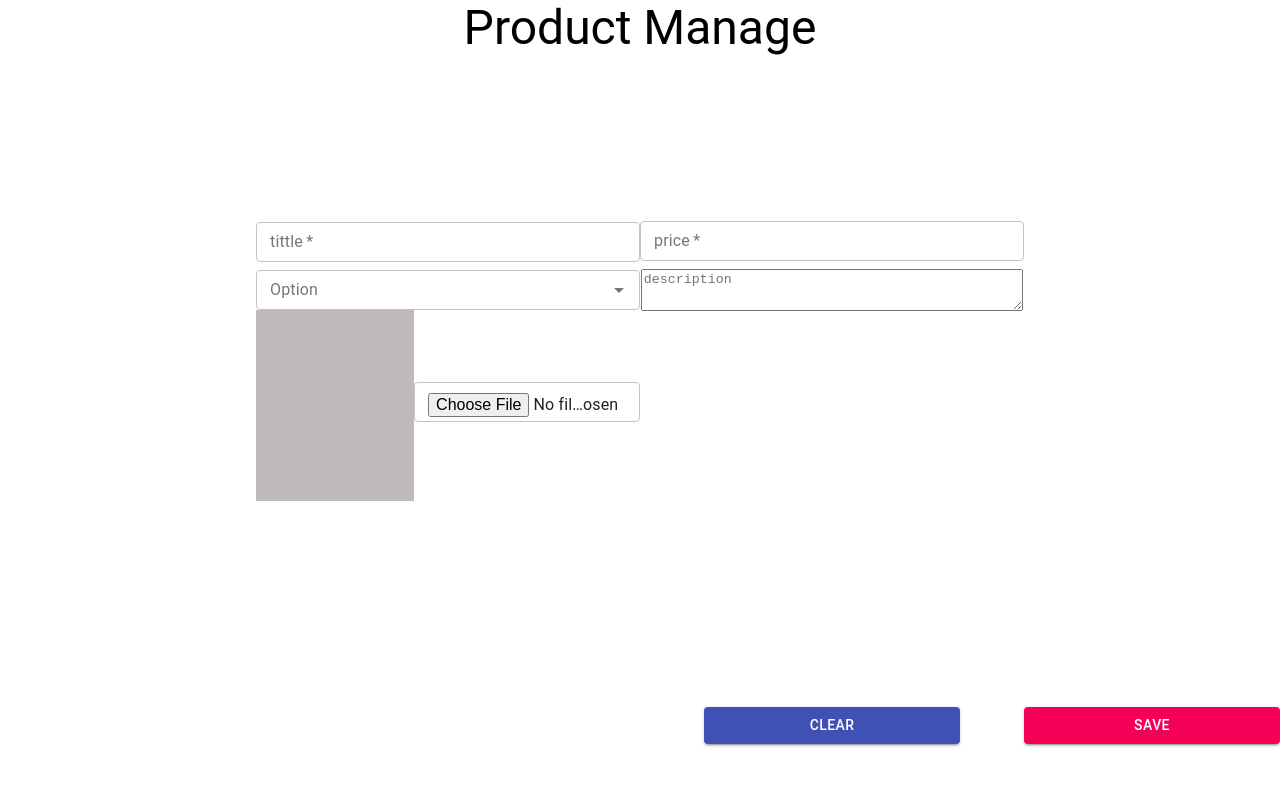
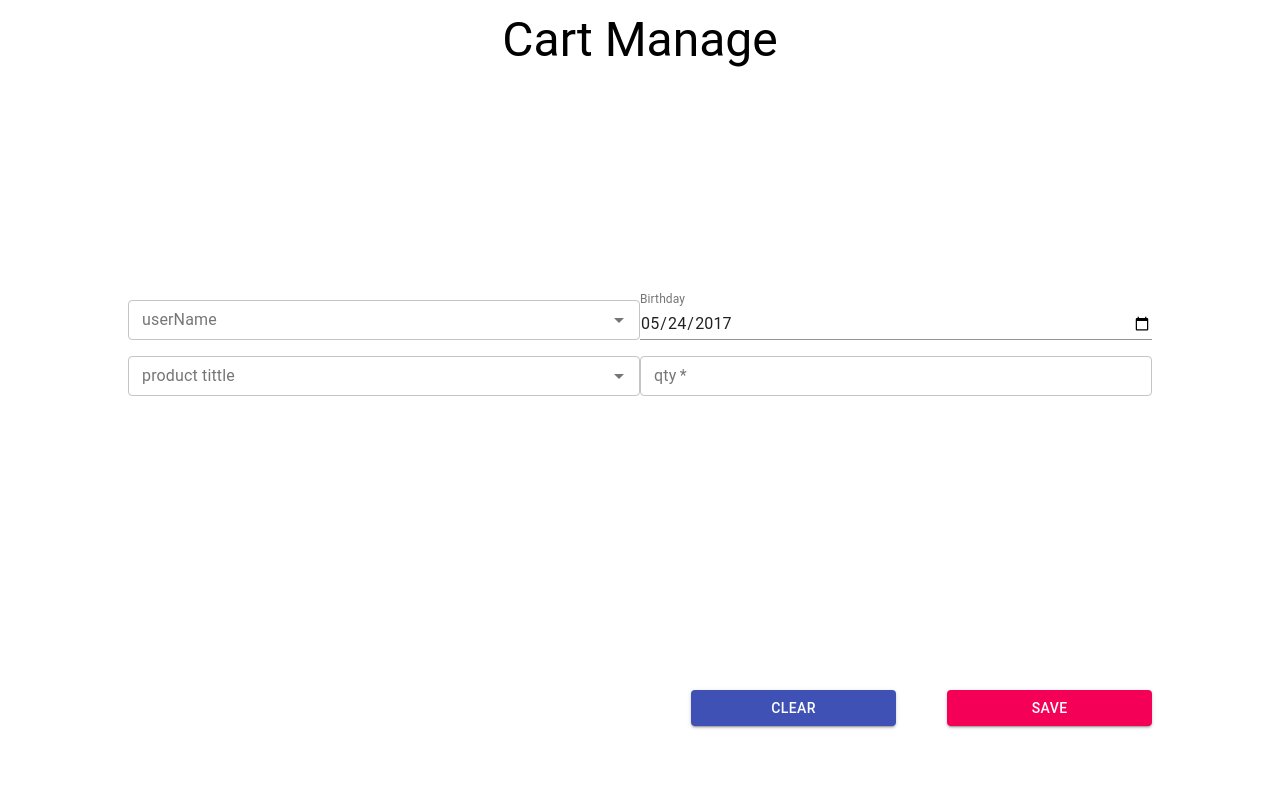
Before and after one commit to TharinduShantha98/react-Assigment01, a React (Create React App) app: page / in a window 1280 px wide. Shown: the top 786 px of the page. Built offline with nearby package versions, Linux system fonts and the light colour scheme.

Commit message:
created cart manage

```diff
--- a/package.json
+++ b/package.json
@@ -3,9 +3,11 @@
   "version": "0.1.0",
   "private": true,
   "dependencies": {
+    "@date-io/date-fns": "^2.14.0",
     "@material-ui/core": "^4.12.4",
     "@material-ui/icons": "^4.11.3",
     "@material-ui/lab": "^4.0.0-alpha.61",
+    "@material-ui/pickers": "^3.3.10",
     "@testing-library/jest-dom": "^5.16.5",
     "@testing-library/react": "^13.3.0",
     "@testing-library/user-event": "^13.5.0",
--- a/src/app/App.js
+++ b/src/app/App.js
@@ -2,6 +2,7 @@ import React from "react";
 import Login from "../pages/login/login";
 import UserRegistration from "../pages/UserRegistration/UserRegistration";
 import ProductMange from "../pages/ProducetMange/producetMange";
+import CartManage from "../pages/CartManage/CartManage";
 
 
 function App() {
@@ -12,7 +13,8 @@ function App() {
 
      //<Login/>
     //  <UserRegistration/>
-      <ProductMange/>
+    //  <ProductMange/>
+      <CartManage/>
 
 
 
--- /dev/null
+++ b/src/pages/CartManage/CartManage.jsx
@@ -0,0 +1,168 @@
+import React, {Component} from "react";
+import {styleSheet} from "./index";
+import withStyles from "@material-ui/core/styles/withStyles";
+import Typography from "@material-ui/core/Typography";
+import Autocomplete from "@material-ui/lab/Autocomplete";
+import TextField from "@material-ui/core/TextField";
+import Button from "@material-ui/core/Button";
+
+
+class CartManage extends Component{
+    constructor(props) {
+        super(props);
+
+        this.state={
+            position1: [
+                { label: 'AirPort'},
+                { label: 'Trip' },
+                { label: 'Wedding' },
+                { label: 'self driving' },
+                { label: 'add driver' },
+
+            ],
+
+            position2: [
+                { label: 'AirPort'},
+                { label: 'Trip' },
+                { label: 'Wedding' },
+                { label: 'self driving' },
+                { label: 'add driver' },
+
+            ],
+        }
+    }
+
+
+
+
+
+
+
+
+    render() {
+        const {classes} = this.props;
+
+
+
+        return(
+            <div className={classes.container}>
+                <Typography variant="h3">Cart Manage</Typography>
+
+                <div className={classes.container_main1} >
+                    <div className={classes.container_main1_div1}>
+                        <Autocomplete
+                            disablePortal
+                            id="combo-box-demo"
+
+                            options={this.state.position1}
+                            sx={{ width: 300 }}
+                            renderInput={(params) => <TextField {...params}
+                                                                label="userName"
+                                                                variant="outlined"
+                                                                size={"small"}
+
+                            />}
+                            getOptionLabel={
+                                (option) => option.label
+                            }
+
+                            size="small"
+                            //variant="outlined"
+
+
+                            style={{ width: '100%' }}
+                        />
+
+                        <Autocomplete
+                            disablePortal
+                            id="combo-box-demo"
+
+                            options={this.state.position2}
+                            sx={{ width: 300 }}
+                            renderInput={(params) => <TextField {...params}
+                                                                label="product tittle"
+                                                                variant="outlined"
+                                                                size={"small"}
+
+                            />}
+                            getOptionLabel={
+                                (option) => option.label
+                            }
+
+                            size="small"
+                            //variant="outlined"
+
+
+                            style={{ width: '100%' ,
+                                marginTop:"3%",
+
+                            }}
+                        />
+                    </div>
+
+                    <div className={classes.container_main1_div2}>
+                        <TextField
+                            id="date"
+                            label="Birthday"
+                            type="date"
+                            defaultValue="2017-05-24"
+                            //  className={classes.textField}
+                            InputLabelProps={{
+                                shrink: true,
+                            }}
+                            fullWidth
+                        />
+
+
+                        <TextField
+                            margin="normal"
+                            required
+                            fullWidth
+                            id="qty"
+                            label="qty"
+                            name="qty"
+                            //  autoComplete="email"
+                            variant="outlined"
+                            size={'small'}
+
+                        />
+
+
+
+
+                    </div>
+                </div>
+
+                <div className={classes.container_main2}>
+                    <Button
+                        variant="contained"
+                        color="primary"
+                        style={{width:"20%",
+                            marginLeft:"5%"
+                        }}
+                    >
+                        Clear
+                    </Button>
+                    <Button
+                        variant="contained"
+                        color="secondary"
+                        style={{width:"20%",
+                            marginLeft:"5%"
+                        }}
+                    >
+                        Save
+                    </Button>
+
+
+
+                </div>
+
+
+            </div>
+
+        )
+    }
+
+}
+
+export default withStyles (styleSheet)(CartManage)
--- /dev/null
+++ b/src/pages/CartManage/index.js
@@ -0,0 +1,56 @@
+export const styleSheet={
+    container:{
+        width:"100vw",
+        height:"100vh",
+  //      backgroundColor:"#efebeb",
+        display:"flex",
+        alignItems:"center",
+        justifyContent:"center",
+        flexDirection:"column"
+
+    },
+
+    container_main1:{
+
+        width:"80%",
+        height:"70%",
+ //       backgroundColor:"#dba1a1",
+        display:"flex",
+        alignItems:"center",
+        justifyContent:"center",
+        flexDirection:"row"
+    },
+    container_main2:{
+
+        width:"80%",
+        height:"20%",
+ //      backgroundColor:"#d95555",
+        display:"flex",
+        alignItems:"center",
+        justifyContent:"right",
+        flexDirection:"row"
+    },
+    container_main1_div1:{
+        width:"50%",
+        height:"100%",
+ //       backgroundColor:"#55a0d9",
+        display:"flex",
+        alignItems:"center",
+        justifyContent:"center",
+        flexDirection:"column"
+
+
+    },
+
+    container_main1_div2:{
+        width:"50%",
+        height:"100%",
+ //       backgroundColor:"#9755d9",
+        display:"flex",
+        alignItems:"center",
+        justifyContent:"center",
+        flexDirection:"column"
+
+
+    },
+}
--- a/src/pages/ProducetMange/index.js
+++ b/src/pages/ProducetMange/index.js
@@ -3,7 +3,7 @@ export const styleSheet ={
     container:{
         width:"100vw",
         height:"100vh",
-   //     backgroundColor:"#e85858",
+  //      backgroundColor:"#e85858",
         display:'flex',
         flexDirection:"column",
         alignItems:"center",
@@ -15,7 +15,7 @@ export const styleSheet ={
     container_main1:{
         width:"100%",
         height:"80%",
- //       backgroundColor:"#58e8dc",
+   //     backgroundColor:"#58e8dc",
         display:'flex',
         flexDirection:"row",
         alignItems:"center",
```
Also changed, not shown: 1 other file (tests, documents, lock files or other folders).
